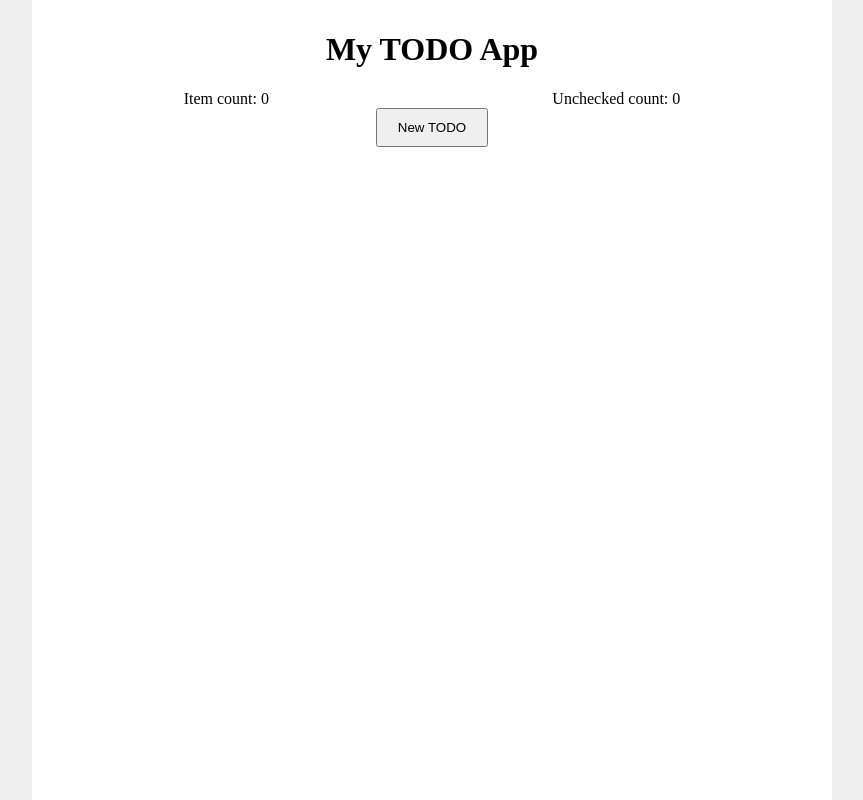
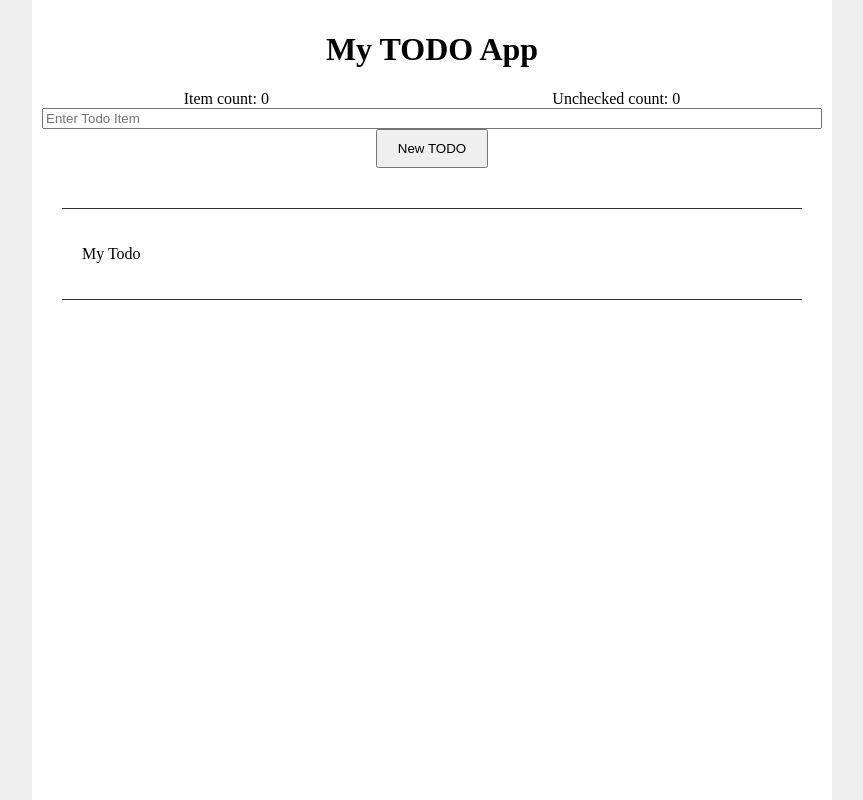
Before and after one commit to tushar1907/React-To-Do-App, a React app: page / in a window 1280 px wide. Both pictures are taken after a click on the button "New TODO". Shown: the whole page, without its empty margins (208-1071 px from the left). Built offline with nearby package versions, Linux system fonts and the light colour scheme.

Commit message:
new todos are getting added

```diff
--- a/package.json
+++ b/package.json
@@ -24,8 +24,11 @@
   },
   "homepage": "https://github.com/tushar1907/React-To-Do-App#readme",
   "dependencies": {
+    "css-loader": "^2.1.1",
     "react": "^16.8.6",
-    "react-dom": "^16.8.6"
+    "react-dom": "^16.8.6",
+    "style-loader": "^0.23.1",
+    "uuid": "^3.3.2"
   },
   "devDependencies": {
     "babel-core": "^6.26.3",
--- a/src/components/App.js
+++ b/src/components/App.js
@@ -1,21 +1,60 @@
 import React, {Component} from 'react';
 import '../styles.css';
 
+
+const classNames = {
+  TODO_ITEM: 'todo-container',
+  TODO_CHECKBOX: 'todo-checkbox',
+  TODO_TEXT: 'todo-text',
+  TODO_DELETE: 'todo-delete',
+}
+
+const uuidv1 = require('uuid/v1');
+
+
 class App extends React.Component{
+
+    constructor() {
+      super();
+
+      this.state = {
+        listofToDo: []
+      }
+    }
 
     newTodo() {
         alert('New ToDo button clicked and todo created!');
+
+        var newTodo = {
+          id: uuidv1(),
+          title: 'My Todo'
+        }
+
+        this.state.listofToDo.push(newTodo);
+
+        this.setState({
+          listofToDo: this.state.listofToDo
+        });
+
     }
 
     render() {
+        const {listofToDo} = this.state;
         return <div className="container center">
                   <h1 className="center title">My TODO App</h1>
                   <div className="flow-right controls">
                     <span>Item count: <span id="item-count">0</span></span>
                     <span>Unchecked count: <span id="unchecked-count">0</span></span>
                   </div>
+                  <input type="text" ref="todoItem" placeholder="Enter Todo Item" required />
                   <button className="button center" onClick={() => this.newTodo()}>New TODO</button>
-          <ul id="todo-list" className="todo-list"></ul>
+                  <ul id="todo-list" className="todo-list">
+                      {
+                      listofToDo.map(todo => {
+                        return <li className={classNames.TODO_ITEM} key={todo.id}><p className={classNames.TODO_TEXT}>{todo.title}</p></li>
+                      })
+                    }
+                  </ul>
               </div>
       }
 }
--- a/src/index.js
+++ b/src/index.js
@@ -4,4 +4,6 @@ import ReactDOM from 'react-dom';
 
 import App from './components/App';
 
+
+
 ReactDOM.render(<App />, document.getElementById('app'));
```
Also changed, not shown: 1 other file (tests, documents, lock files or other folders). Lines whose indentation alone changed are shown as unchanged.
